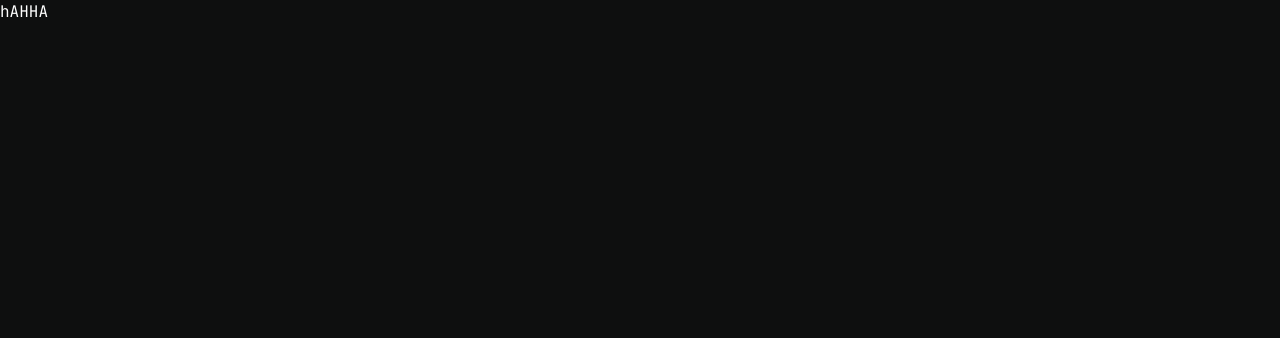
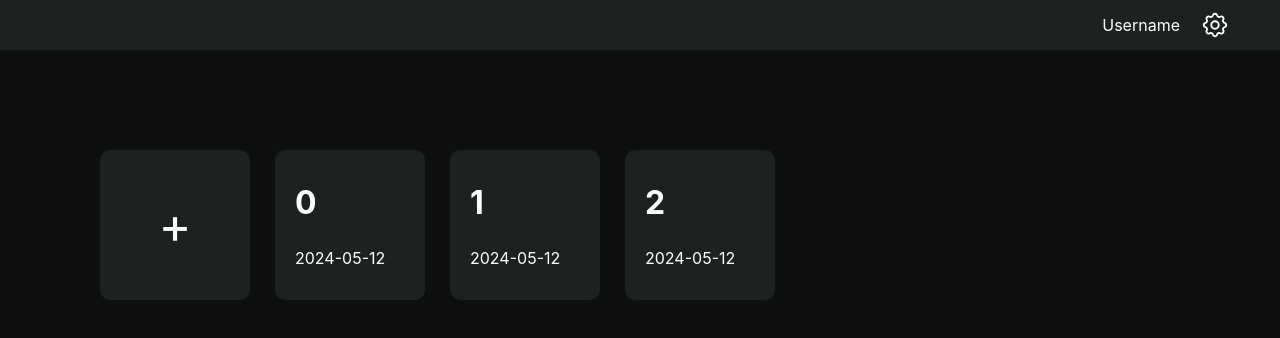
Before and after one commit to ArkForgeLabs/Servitor, a SvelteKit app in the folder editor/: page /dashboard in a window 1280 px wide. Shown: the top 338 px of the page. Built offline with nearby package versions, Linux system fonts and the light colour scheme.

Commit message:
fix: #13
basic dashboard added

```diff
--- /dev/null
+++ b/editor/src/lib/icons/icon-setting.svelte
@@ -0,0 +1,18 @@
+<svg
+  xmlns="http://www.w3.org/2000/svg"
+  class="icon icon-tabler icon-tabler-settings"
+  width="44"
+  height="44"
+  viewBox="0 0 24 24"
+  stroke-width="1.5"
+  stroke="#000000"
+  fill="none"
+  stroke-linecap="round"
+  stroke-linejoin="round"
+>
+  <path stroke="none" d="M0 0h24v24H0z" fill="none" />
+  <path
+    d="M10.325 4.317c.426 -1.756 2.924 -1.756 3.35 0a1.724 1.724 0 0 0 2.573 1.066c1.543 -.94 3.31 .826 2.37 2.37a1.724 1.724 0 0 0 1.065 2.572c1.756 .426 1.756 2.924 0 3.35a1.724 1.724 0 0 0 -1.066 2.573c.94 1.543 -.826 3.31 -2.37 2.37a1.724 1.724 0 0 0 -2.572 1.065c-.426 1.756 -2.924 1.756 -3.35 0a1.724 1.724 0 0 0 -2.573 -1.066c-1.543 .94 -3.31 -.826 -2.37 -2.37a1.724 1.724 0 0 0 -1.065 -2.572c-1.756 -.426 -1.756 -2.924 0 -3.35a1.724 1.724 0 0 0 1.066 -2.573c-.94 -1.543 .826 -3.31 2.37 -2.37c1 .608 2.296 .07 2.572 -1.065z"
+  />
+  <path d="M9 12a3 3 0 1 0 6 0a3 3 0 0 0 -6 0" />
+</svg>
--- a/editor/src/lib/icons/icons.ts
+++ b/editor/src/lib/icons/icons.ts
@@ -5,6 +5,7 @@ import IconWebSource from "$lib/icons/icon-web.svelte";
 import IconTableSource from "$lib/icons/icon-table.svelte";
 import IconTrashSource from "$lib/icons/icon-trash.svelte";
 import IconRightArrowSource from "./icon-right-arrow.svelte";
+import IconSettingSource from "./icon-setting.svelte";
 
 export let Icon123 = Icon123Source;
 export let IconAbc = IconabcSource;
@@ -13,3 +14,4 @@ export let IconWeb = IconWebSource;
 export let IconTable = IconTableSource;
 export let IconTrash = IconTrashSource;
 export let IconRightArrow = IconRightArrowSource;
+export let IconSetting = IconSettingSource;
--- a/editor/src/routes/dashboard/+page.svelte
+++ b/editor/src/routes/dashboard/+page.svelte
@@ -1,7 +1,87 @@
-<div>hAHHA</div>
+<script>
+  import { IconSetting } from "$lib/icons/icons";
+
+  let graph_list = [
+    {
+      id: 0,
+      content: [],
+      generated_javascript: [],
+      creation_date: "2024-05-12",
+    },
+    {
+      id: 1,
+      content: [],
+      generated_javascript: [],
+      creation_date: "2024-05-12",
+    },
+    {
+      id: 2,
+      content: [],
+      generated_javascript: [],
+      creation_date: "2024-05-12",
+    },
+  ];
+</script>
+
+<div id="top-bar-container">
+  <div id="top-bar">
+    <span>Username</span>
+    <svelte:component this={IconSetting} />
+  </div>
+</div>
+
+<div id="graph-list-container">
+  <div style="font-size: 50px; align-items: center; justify-items: center;">
+    +
+  </div>
+  {#each graph_list as graph}
+    <div class="graph-entry">
+      <h1>{graph.id}</h1>
+      <span>{graph.creation_date}</span>
+    </div>
+  {/each}
+</div>
 
 <style>
-  div {
-    font-family: "JetBrains Mono";
+  #top-bar-container {
+    background: var(--darkreader-bg--color-surface-200);
+    display: flex;
+    align-content: center;
+    justify-content: flex-end;
+    padding: 10px 50px;
+  }
+
+  #top-bar-container :global(svg) {
+    filter: invert();
+    width: 30px;
+    height: 30px;
+  }
+
+  #top-bar {
+    display: flex;
+    gap: 20px;
+    align-items: center;
+  }
+
+  #graph-list-container {
+    display: flex;
+    flex-wrap: wrap;
+    gap: 25px;
+    padding: 100px;
+    box-sizing: border-box;
+  }
+  #graph-list-container > div {
+    display: grid;
+    background: var(--darkreader-bg--color-surface-200);
+    transition: 0.25s ease;
+    border-radius: 10px;
+    padding: 20px;
+    width: 150px;
+    height: 150px;
+  }
+  #graph-list-container > div:hover {
+    transition: 0.25s ease;
+    transform: scale(1.05);
+    cursor: pointer;
   }
 </style>
--- a/editor/static/app.css
+++ b/editor/static/app.css
@@ -17,7 +17,7 @@
 }
 
 :root {
-  font-family: "JetBrains Mono", Inter, Avenir, Helvetica, Arial, sans-serif;
+  font-family: Inter, Avenir, Helvetica, Arial, sans-serif;
   font-size: 16px;
   line-height: 24px;
   font-weight: 400;
```
